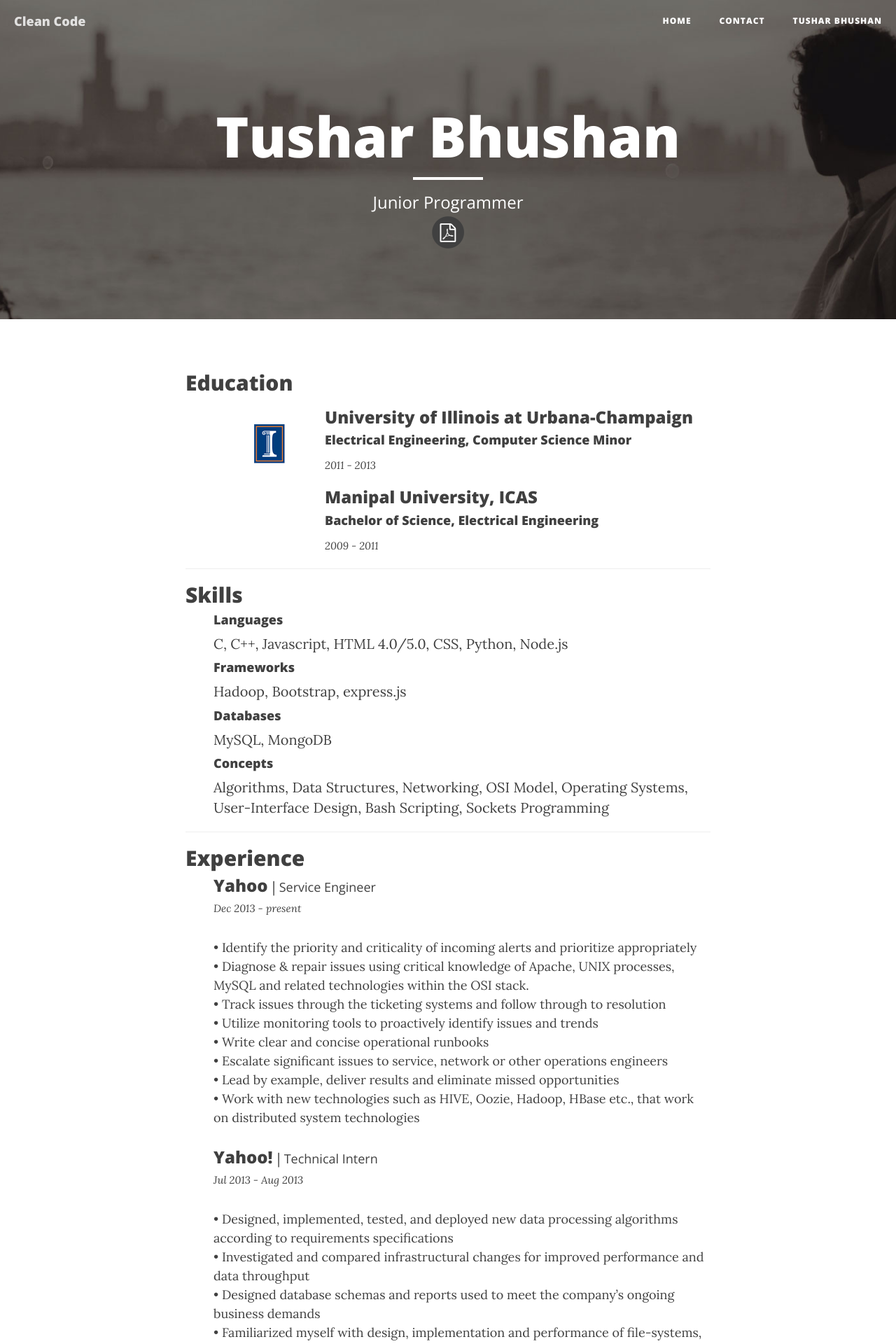
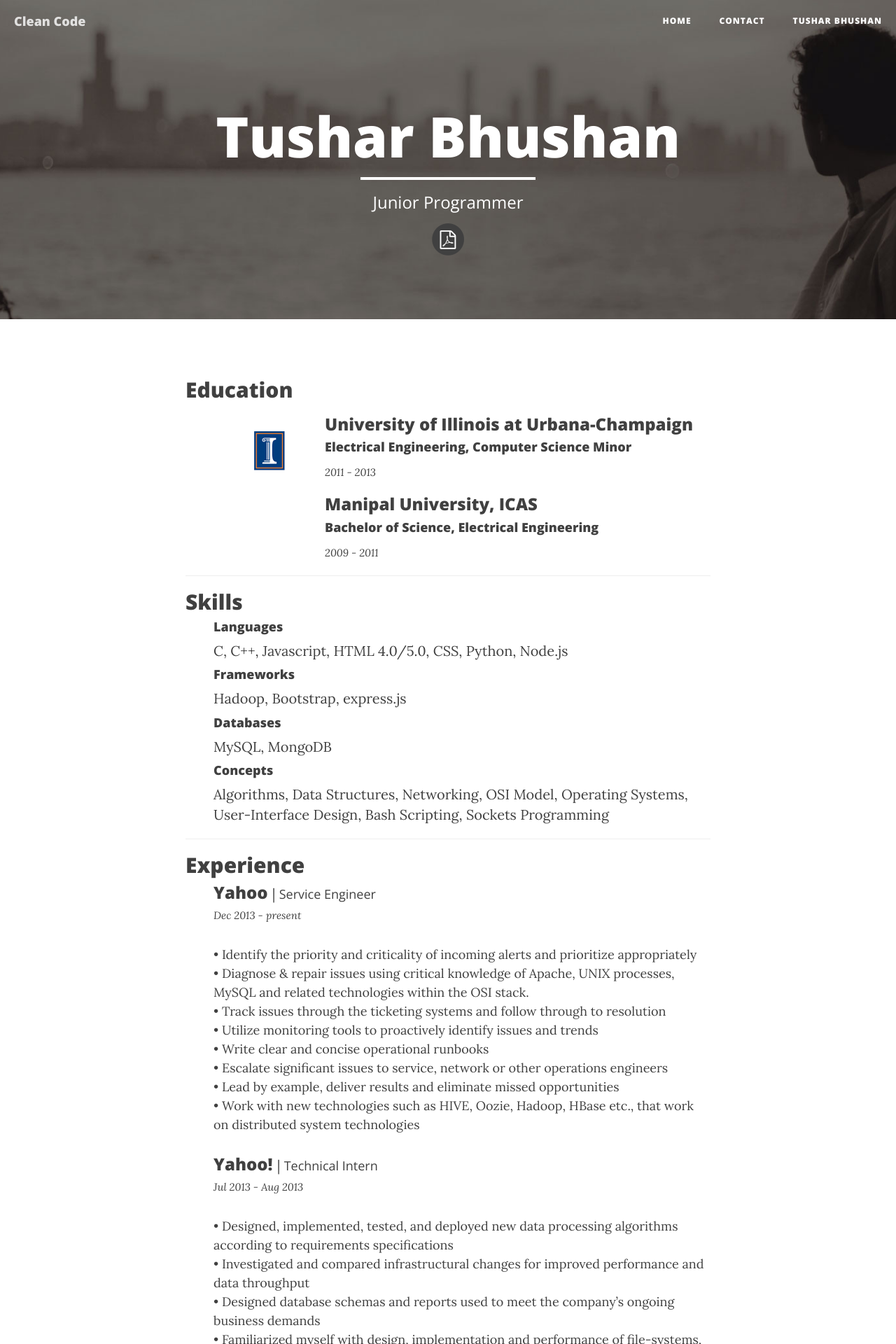
Before and after one commit to tushdante/tushdante.github.io, a Jekyll site: the page built from resume.html, in a window 1280 px wide. Shown: the top 1920 px of the page at 70% size. Built offline with Jekyll 4.4.1, drawn with Linux system fonts in a browser that asks for light colours; nearby versions of some CDN libraries.

Commit message:
extended line below name; more padding for pdf

```diff
--- a/_layouts/page.html
+++ b/_layouts/page.html
@@ -9,12 +9,16 @@ layout: default
             <div class="col-lg-8 col-lg-offset-2 col-md-10 col-md-offset-1">
                 <div class="site-heading">
                     <h1>{% if page.title %}{{ page.title }}{% else %}{{ site.title }}{% endif %}</h1>
-                    <hr class="small">
+                    {% if page.title != "Tushar Bhushan" %}
+                        <hr class="small">
+                    {% else %}
+                        <hr style="max-width: 300px; margin: 15px auto; border-width: 4px; border-color: white; width: 250px;">
+                    {% endif %}
                     <span class="subheading">{{ page.description }}</span>
                     {% if page.title == "Tushar Bhushan" %}
                         <br/>
                         <a href="{{ site.baseurl }}/assets/Tushar Bhushan-Resume.pdf">
-                          <span class="fa-stack fa-lg">
+                          <span class="fa-stack fa-lg" style="margin-top: 10px">
                               <i class="fa fa-circle fa-stack-2x"></i>
                               <i class="fa fa-file-pdf-o fa-stack-1x fa-inverse"></i>
                           </span>
--- a/css/clean-blog.css
+++ b/css/clean-blog.css
@@ -40,6 +40,7 @@ hr.small {
   border-width: 4px;
   border-color: white;
 }
+
 .navbar-custom {
   background: white;
   position: absolute;
```
